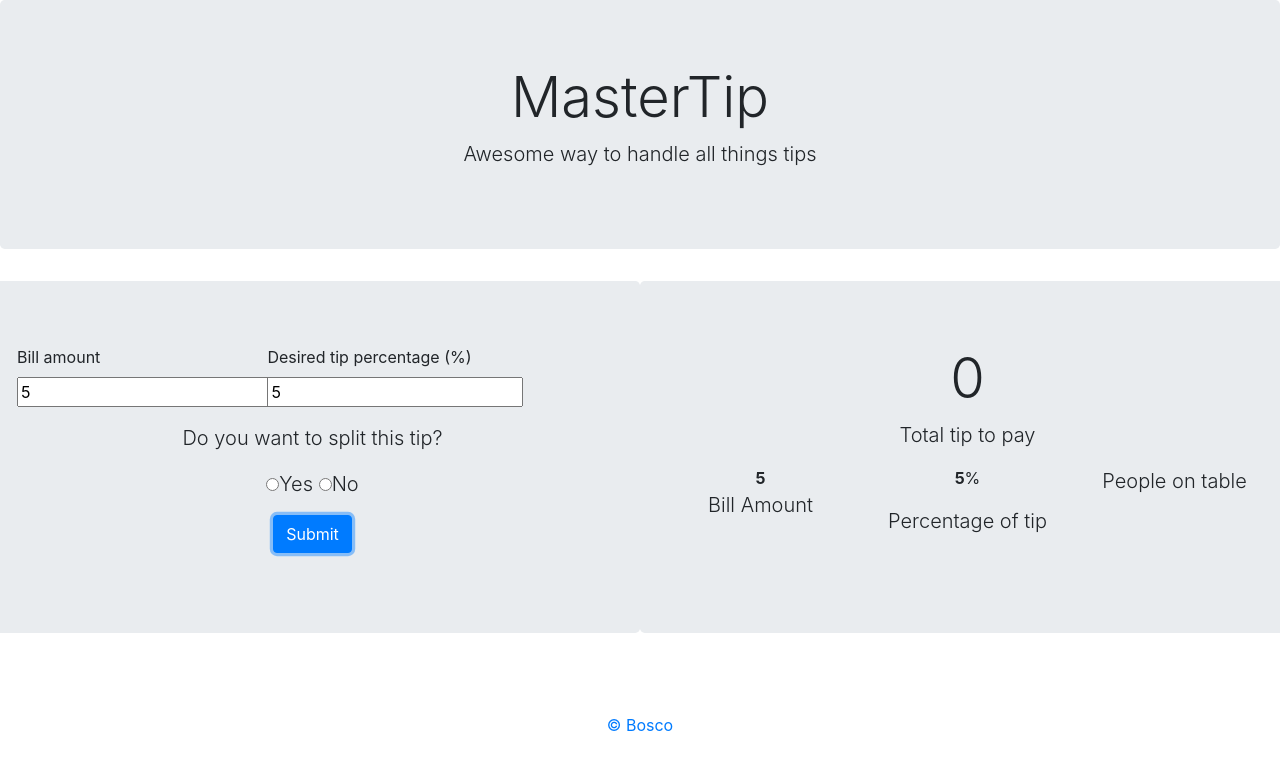
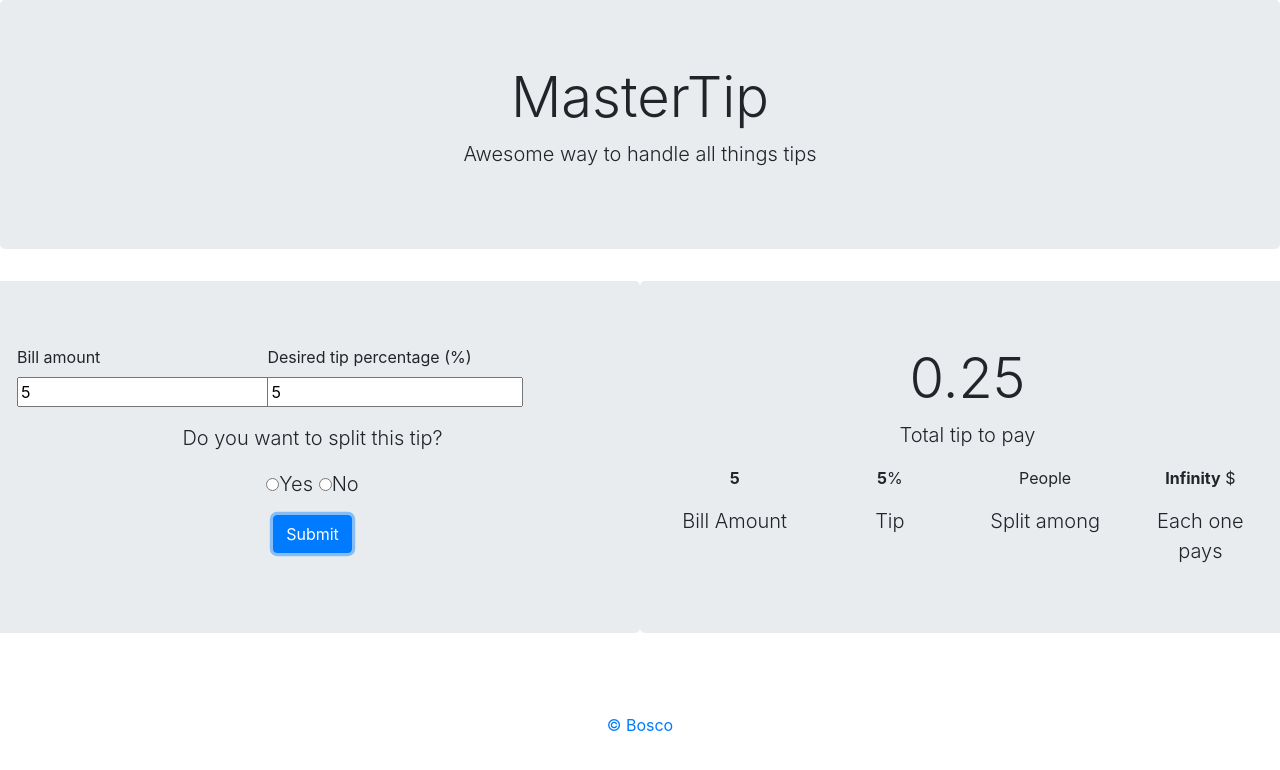
Before and after one commit to Nzibosco/masterTip, a website: page index.html in a window 1280 px wide. Both pictures are taken after typing "5", "5" into the empty fields and a click on the button "Submit". Drawn offline with nearby package versions, Linux system fonts and the light colour scheme.

Commit message:
added function to calculate tip

```diff
--- a/asset/script/index.js
+++ b/asset/script/index.js
@@ -1,7 +1,8 @@
 $(document).ready(function () {
 
-    //define tip
+    //define global variables
     let tip;
+    let share;
 
     // var to grab user inputs
     let bill = $("#bill").val();
@@ -26,16 +27,47 @@ $(document).ready(function () {
         console.log("tip: " + tip + " bill: " + bill + " tip %: " + tipPercent + " people on table: " + peopleOnTable);
 
         //assign values to the Dashboard
-        $("#amount").text(tip);
+
         $("#bill-final").text(bill);
         $("#tip-final").text(tipPercent);
         $("#table-final").text(peopleOnTable);
 
+        //calculate tip
+        // ...first check if the tip will be splitted then split the tip among table members
+        if ($("#radio-yes").checked = true) {
+            console.log("checked");
 
+            function tipToPay() {
+                tip = bill * tipPercent / 100;
+                console.log(tip);
+                // now share the tip among table members
+                share = tip / peopleOnTable;
+                console.log(share);
 
+                // assign tip and share values to tthe page
+                $("#amount").text(tip);
+                $("#share-final").text(share);
+
+            };
+            tipToPay();
+        } else {
+            // if no split needed, we will go straight to calculating tip only
+            function tipToPay() {
+                tip = bill * tipPercent / 100;
+                console.log(tip);
+                share = tip;
+
+                // assign tip and share values to tthe page
+                $("#amount").text(tip);
+                $("#share-final").text(share);
+
+                // set people on the table to one
+                $("#table-final").text(1);
+
+            };
+            tipToPay();
+        }
     })
-
-    //calculate tip
 
 
 })
--- a/index.html
+++ b/index.html
@@ -48,8 +48,7 @@
                 <!-- if splitting tip is desired -->
                 <p class="lead text-center">Do you want to split this tip?</p>
                 <div class="form-group lead text-center">
-                    <input name="splitting" type="radio" id="radio-yes" data-toggle="collapse" data-target="#if-split"
-                        value="Yes">Yes
+                    <input name="splitting" type="radio" id="radio-yes" data-toggle="collapse" data-target="#if-split" value="Yes">Yes
                     <input name="splitting" type="radio" id="radio-no" value="No">No
                 </div>
                 <div class="collapse" id="if-split">
@@ -66,22 +65,26 @@
         <!-- Dashboard displaying tip details -->
         <div class="jumbotron col-md-6" id="dashboard">
             <div id="for-tip" class="main text-center">
-                <h1 class="display-4" id="amount">0</h1>
+                <h1 class="display-4" id="amount">0$</h1>
                 <p class="lead">Total tip to pay</p>
             </div>
             <div class="main" id="details">
                 <div class="row text-center" id="details-row">
-                    <div class="value col-md-4" id="bill-details">
-                        <strong id="bill-final">0</strong>
-                        <p class="lead">Bill Amount</p>
+                    <div class="value col-md-3" id="bill-details">
+                        <p><strong id="bill-final">0</strong></p>
+                        <small class="lead">Bill Amount</small>
                     </div>
-                    <div class="value col-md-4" id="tip-details">
+                    <div class="value col-md-3" id="tip-details">
                         <p id="tip-percent"><strong id="tip-final"></strong>%</p>
-                        <p class="lead">Percentage of tip</p>
+                        <small class="lead">Tip</small>
                     </div>
-                    <div class="value col-md-4" id="table-details">
-                        <strong id="table-final">1</strong>
-                        <p class="lead">People on table</p>
+                    <div class="value col-md-3" id="table-details">
+                        <p><strong id="table-final">1</strong> People</p>
+                        <small class="lead">Split among</small>
+                    </div>
+                    <div class="value col-md-3" id="share-details">
+                        <p><strong id="share-final">0</strong> $</p>
+                        <small class="lead">Each one pays</small>
                     </div>
                 </div>
             </div>
```
